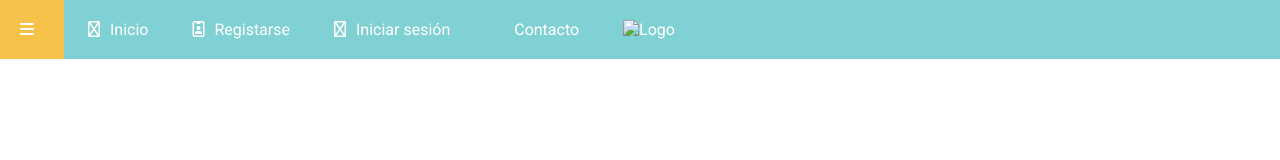
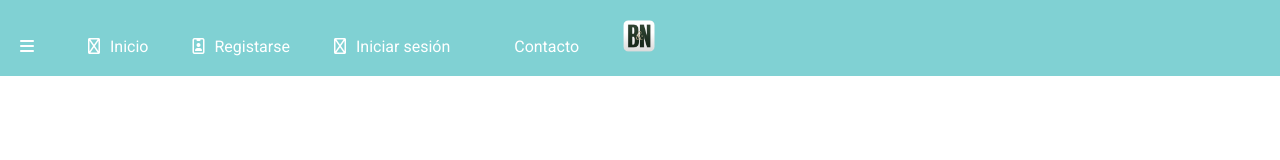
Before and after one commit to FernandoSolano20/BarnesNoble, a plain HTML site: page public/formularioGenero.html in a window 1280 px wide. Drawn offline with Linux system fonts and the light colour scheme; some icons are missing.

Commit message:
carpeta img.

```diff
--- a/public/css/menu.css
+++ b/public/css/menu.css
@@ -160,3 +160,7 @@ header .menuHorizontal ul li .caret {
   .menuIzquierdo.mostrar {
     left: 0;
   }
+
+.menuHorizontal img{
+  width: 2em;
+}
--- a/public/formularioGenero.html
+++ b/public/formularioGenero.html
@@ -29,7 +29,7 @@
                     </ul>
                 </li>
                 <li><a href="#"><i class="fal fa-address-book"></i>Contacto</a></li>
-                <li><a href=""><img src="" alt="Logo"></a></li>
+                <li><a href=""><img src="img/logo_barnes-and-noble.png" alt="Logo de Barnes&Noble"></a></li>
             </ul>
         </nav>
 
```
Also changed, not shown: public/img/logo_barnes-and-noble.png (added), 1 other file.
